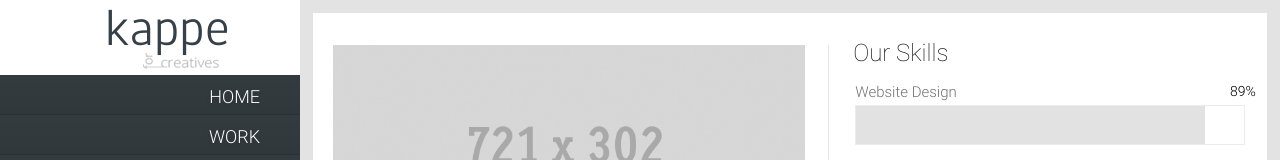
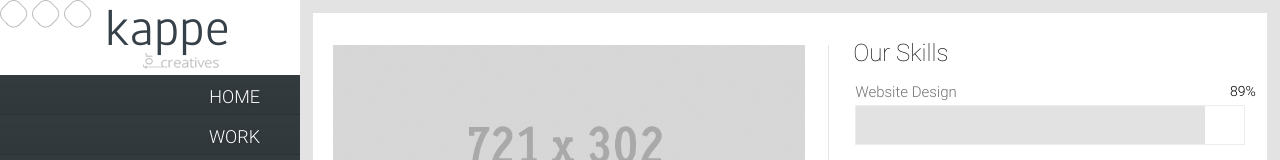
Before and after one commit to osipovsergey/regru-stage, a website: page src/pages/about.html in a window 1280 px wide. Shown: the top 160 px of the page. Drawn offline with nearby package versions, Linux system fonts and the light colour scheme; files that its build step writes are made by us from their sources; files whose address does not match are found by name.

Commit message:
Update about.html

```diff
--- a/src/pages/about.html
+++ b/src/pages/about.html
@@ -26,6 +26,9 @@
         <div class="b-logo">
             <div class="b-logo__kappe">kappe</div>
             <div class="b-logo__forcreatives"></div>
+            <img class="b-logo__image-1" src="../src/img/logo-image.png" alt="img">
+            <img class="b-logo__image-2" src="../src/img/logo-image.png" alt="img">
+            <img class="b-logo__image-3" src="../src/img/logo-image.png" alt="img">
         </div>
 
         <nav class="b-site-navigation">
```
Also changed, not shown: dist/about.html.
